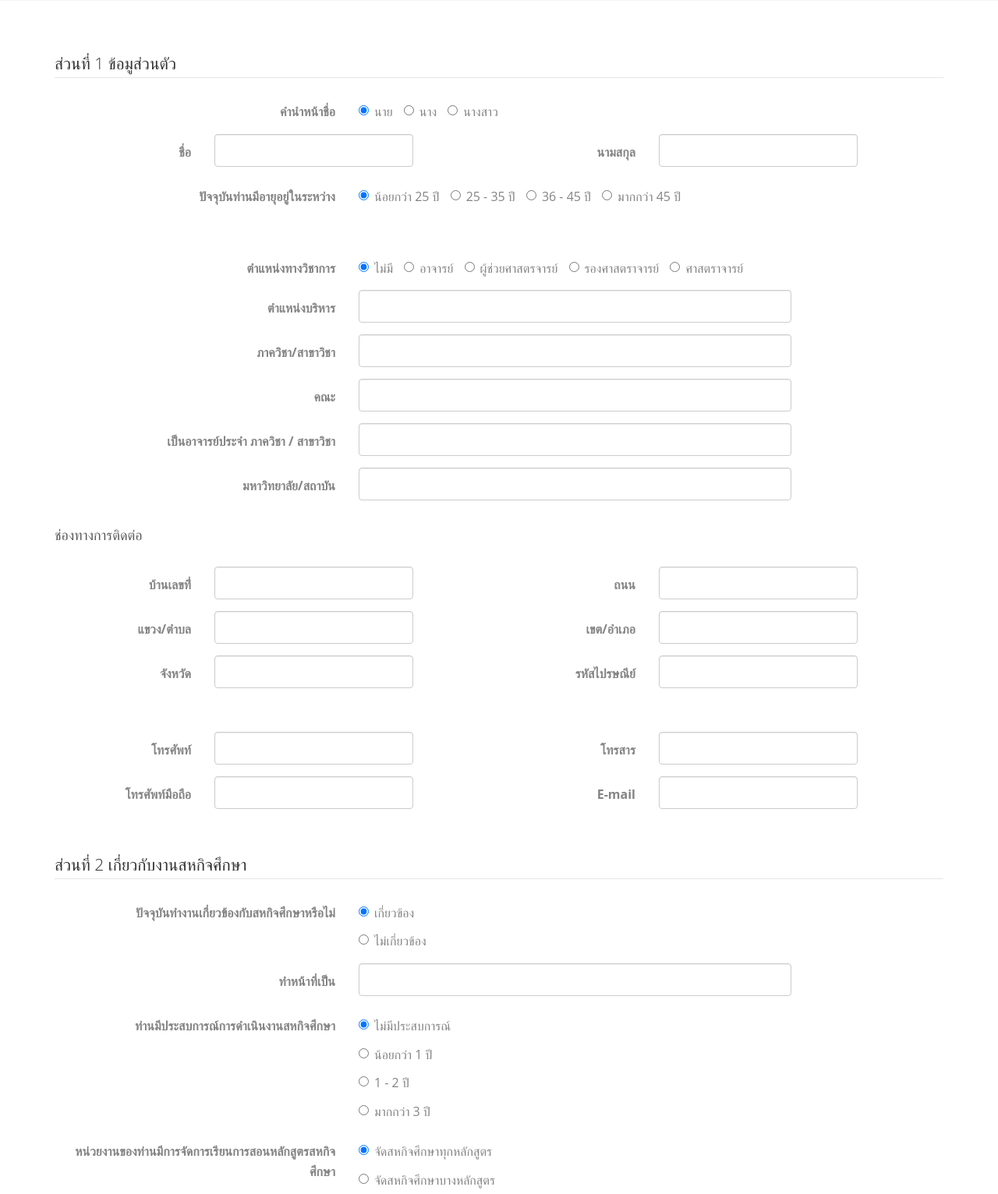
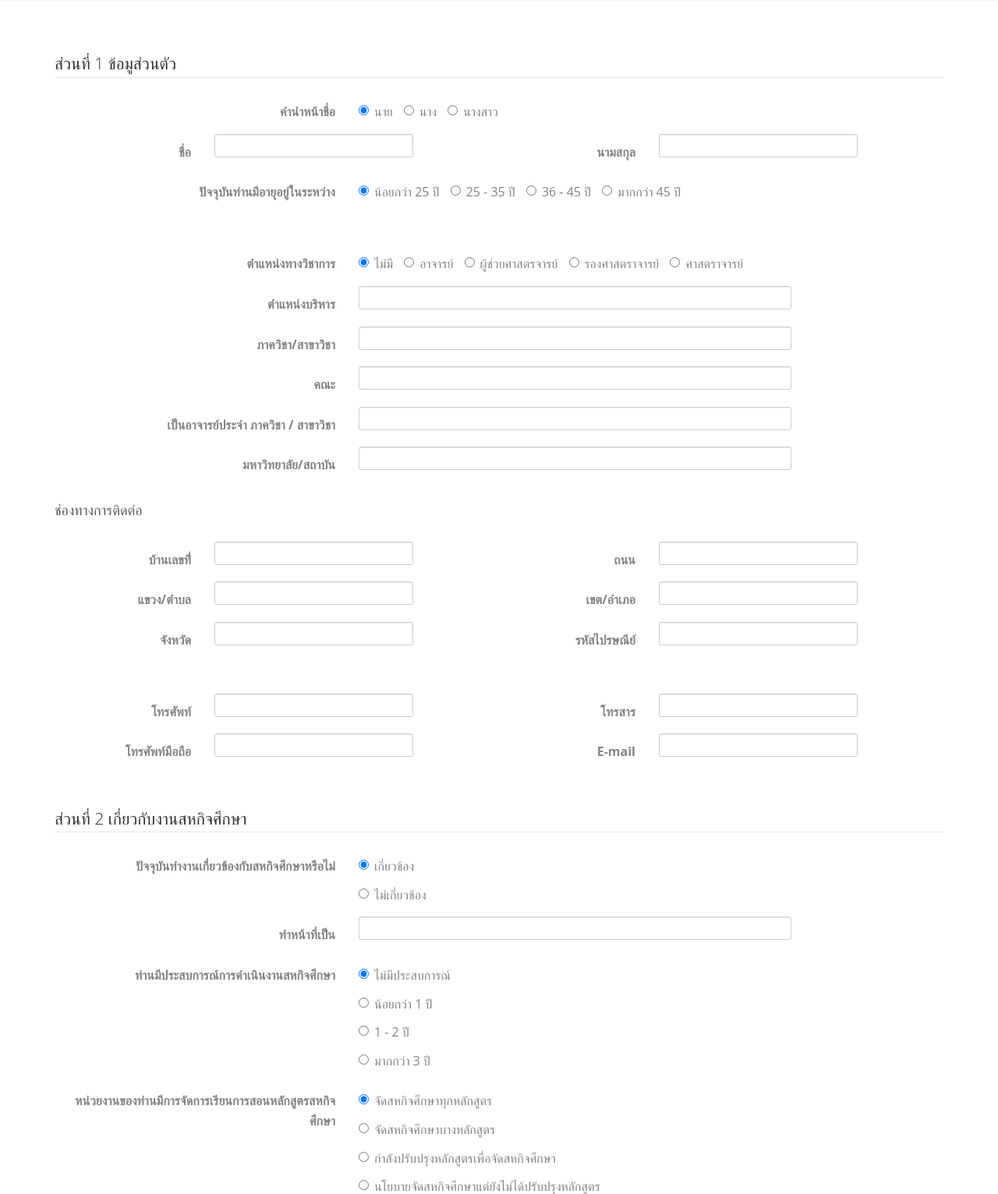
Before and after one commit to b5371884/TACE-WebDevelopment, a PHP site: page /RegisterCourse.php in a window 1280 px wide. Shown: the part 649-2181 px from the top of the page at 78% size. Run offline with PHP 8.4, Linux system fonts and the light colour scheme; some web fonts are replaced.

Commit message:
Add link regis in index & update md to sm

```diff
--- a/RegisterCourse.php
+++ b/RegisterCourse.php
@@ -86,6 +86,7 @@ include "views/header_top.php"; ?>
                                 <legend>ส่วนที่ 1 ข้อมูส่วนตัว</legend>
 
                                 <!-- Multiple Radios (inline) -->
+
                                 <div class="form-group">
                                     <label class="col-md-4 control-label" for="radios">คำนำหน้าชื่อ</label>
                                     <div class="col-md-6">
@@ -111,7 +112,7 @@ include "views/header_top.php"; ?>
                                         <label class="col-sm-4 control-label" for="FirstName">ชื่อ</label>
                                         <div class="col-sm-6">
                                             <input id="FirstName" name="FirstName" type="text" placeholder=""
-                                                   class="form-control input-md" required="true">
+                                                   class="form-control input-sm" required="true">
 
                                         </div>
                                     </div>
@@ -121,7 +122,7 @@ include "views/header_top.php"; ?>
                                         <label class="col-sm-4 control-label" for="LastName">นามสกุล</label>
                                         <div class="col-sm-6">
                                             <input id="LastName" name="LastName" type="text" placeholder=""
-                                                   class="form-control input-md" required="true">
+                                                   class="form-control input-sm" required="true">
 
                                         </div>
                                     </div>
@@ -199,7 +200,7 @@ include "views/header_top.php"; ?>
                                            for="ManagementPositions">ตำแหน่งบริหาร</label>
                                     <div class="col-sm-6">
                                         <input id="ManagementPositions" name="ManagementPositions" type="text"
-                                               placeholder="" class="form-control input-md" required="true">
+                                               placeholder="" class="form-control input-sm" required="true">
 
                                     </div>
                                 </div>
@@ -209,7 +210,7 @@ include "views/header_top.php"; ?>
                                     <label class="col-sm-4 control-label" for="School">ภาควิชา/สาขาวิชา</label>
                                     <div class="col-sm-6">
                                         <input id="School" name="School" type="text" placeholder=""
-                                               class="form-control input-md" required="true">
+                                               class="form-control input-sm" required="true">
 
                                     </div>
                                 </div>
@@ -219,7 +220,7 @@ include "views/header_top.php"; ?>
                                     <label class="col-sm-4 control-label" for="textinput">คณะ</label>
                                     <div class="col-sm-6">
                                         <input id="textinput" name="textinput" type="text" placeholder=""
-                                               class="form-control input-md" required="true">
+                                               class="form-control input-sm" required="true">
 
                                     </div>
                                 </div>
@@ -230,7 +231,7 @@ include "views/header_top.php"; ?>
                                         สาขาวิชา</label>
                                     <div class="col-sm-6">
                                         <input id="WorkSchoolin" name="WorkSchoolin" type="text" placeholder=""
-                                               class="form-control input-md" required="true">
+                                               class="form-control input-sm" required="true">
 
                                     </div>
                                 </div>
@@ -240,7 +241,7 @@ include "views/header_top.php"; ?>
                                     <label class="col-sm-4 control-label" for="University">มหาวิทยาลัย/สถาบัน</label>
                                     <div class="col-sm-6">
                                         <input id="University" name="University" type="text" placeholder=""
-                                               class="form-control input-md" required="true">
+                                               class="form-control input-sm" required="true">
 
                                     </div>
                                 </div>
@@ -252,7 +253,7 @@ include "views/header_top.php"; ?>
                                         <label class="col-sm-4 control-label" for="AddressNo">บ้านเลขที่่</label>
                                         <div class="col-sm-6">
                                             <input id="AddressNo" name="AddressNo" type="text" placeholder=""
-                                                   class="form-control input-md" required="true">
+                                                   class="form-control input-sm" required="true">
 
                                         </div>
                                     </div>
@@ -262,7 +263,7 @@ include "views/header_top.php"; ?>
                                         <label class="col-sm-4 control-label" for="AddressRoad">ถนน</label>
                                         <div class="col-sm-6">
                                             <input id="AddressRoad" name="AddressRoad" type="text" placeholder=""
-                                                   class="form-control input-md">
+                                                   class="form-control input-sm">
 
                                         </div>
                                     </div>
@@ -272,7 +273,7 @@ include "views/header_top.php"; ?>
                                         <label class="col-sm-4 control-label" for="AddressSubDistrict">แขวง/ตำบล</label>
                                         <div class="col-sm-6">
                                             <input id="AddressSubDistrict" name="AddressSubDistrict" type="text"
-                                                   placeholder="" class="form-control input-md" required="true">
+                                                   placeholder="" class="form-control input-sm" required="true">
 
                                         </div>
                                     </div>
@@ -282,7 +283,7 @@ include "views/header_top.php"; ?>
                                         <label class="col-sm-4 control-label" for="AddressDistrict">เขต/อำเภอ</label>
                                         <div class="col-sm-6">
                                             <input id="AddressDistrict" name="AddressDistrict" type="text"
-                                                   placeholder="" class="form-control input-md" required="true">
+                                                   placeholder="" class="form-control input-sm" required="true">
 
                                         </div>
                                     </div>
@@ -292,7 +293,7 @@ include "views/header_top.php"; ?>
                                         <label class="col-sm-4 control-label" for="AddressProvince">จังหวัด</label>
                                         <div class="col-sm-6">
                                             <input id="AddressProvince" name="AddressProvince" type="text"
-                                                   placeholder="" class="form-control input-md" required="true">
+                                                   placeholder="" class="form-control input-sm" required="true">
 
                                         </div>
                                     </div>
@@ -303,7 +304,7 @@ include "views/header_top.php"; ?>
                                                for="AddressProvinceCode">รหัสไปรษณีย์</label>
                                         <div class="col-sm-6">
                                             <input id="AddressProvinceCode" name="AddressProvinceCode" type="text"
-                                                   placeholder="" class="form-control input-md" required="true">
+                                                   placeholder="" class="form-control input-sm" required="true">
 
                                         </div>
                                     </div>
@@ -322,7 +323,7 @@ include "views/header_top.php"; ?>
                                         <label class="col-sm-4 control-label" for="TelHome">โทรศัพท์</label>
                                         <div class="col-sm-6">
                                             <input id="TelHome" name="TelHome" type="text" placeholder=""
-                                                   class="form-control input-md">
+                                                   class="form-control input-sm">
 
                                         </div>
                                     </div>
@@ -332,7 +333,7 @@ include "views/header_top.php"; ?>
                                         <label class="col-sm-4 control-label" for="TelFax">โทรสาร</label>
                                         <div class="col-sm-6">
                                             <input id="TelFax" name="TelFax" type="text" placeholder=""
-                                                   class="form-control input-md">
+                                                   class="form-control input-sm">
 
                                         </div>
                                     </div>
@@ -343,7 +344,7 @@ include "views/header_top.php"; ?>
                                                for="TelPhoneNumber">โทรศัพท์มือถือ</label>
                                         <div class="col-sm-6">
                                             <input id="TelPhoneNumber" name="TelPhoneNumber" type="text" placeholder=""
-                                                   class="form-control input-md" required="true">
+                                                   class="form-control input-sm" required="true">
 
                                         </div>
                                     </div>
@@ -353,7 +354,7 @@ include "views/header_top.php"; ?>
                                         <label class="col-sm-4 control-label" for="Email">E-mail</label>
                                         <div class="col-sm-6">
                                             <input id="Email" name="Email" type="text" placeholder=""
-                                                   class="form-control input-md" required="true">
+                                                   class="form-control input-sm" required="true">
 
                                         </div>
                                     </div>
@@ -395,7 +396,7 @@ include "views/header_top.php"; ?>
                                     <label class="col-sm-4 control-label" for="WorkInCoopDuty">ทำหน้าที่เป็น</label>
                                     <div class="col-sm-6">
                                         <input id="WorkInCoopDuty" name="WorkInCoopDuty" type="text" placeholder=""
-                                               class="form-control input-md" required="true">
+                                               class="form-control input-sm" required="true">
 
                                     </div>
                                 </div>
@@ -560,7 +561,7 @@ include "views/header_top.php"; ?>
                                     <label class="col-sm-4 control-label" for="CongenitalDiseaseDetails">โปรดระบุโรคประจำตัว</label>
                                     <div class="col-sm-6">
                                         <input id="CongenitalDiseaseDetails" name="CongenitalDiseaseDetails" type="text"
-                                               placeholder="" class="form-control input-md" required="true">
+                                               placeholder="" class="form-control input-sm" required="true">
 
                                     </div>
                                 </div>
--- a/index.php
+++ b/index.php
@@ -73,7 +73,7 @@
 										<span class="posted_by">Sep. 15th</span>
 										<span class="comment"><a href="">21<i class="icon-bubble2"></i></a></span>
 										<p>Far far away, behind the word mountains, far from the countries Vokalia and Consonantia, there live the blind texts.</p>
-										<p><a href="#">สมัครเข้าอบรม</a></p>
+										<p><a href="RegisterCourse.php">สมัครเข้าอบรม</a></p>
 									</div>
 								</div>
 							</div>
```
